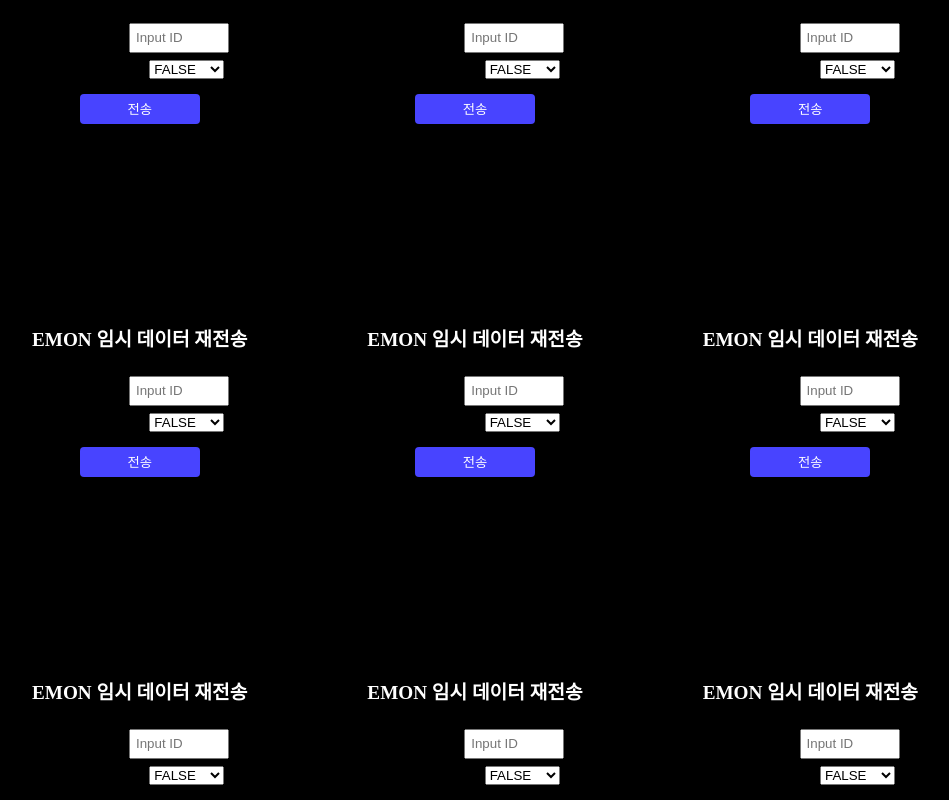
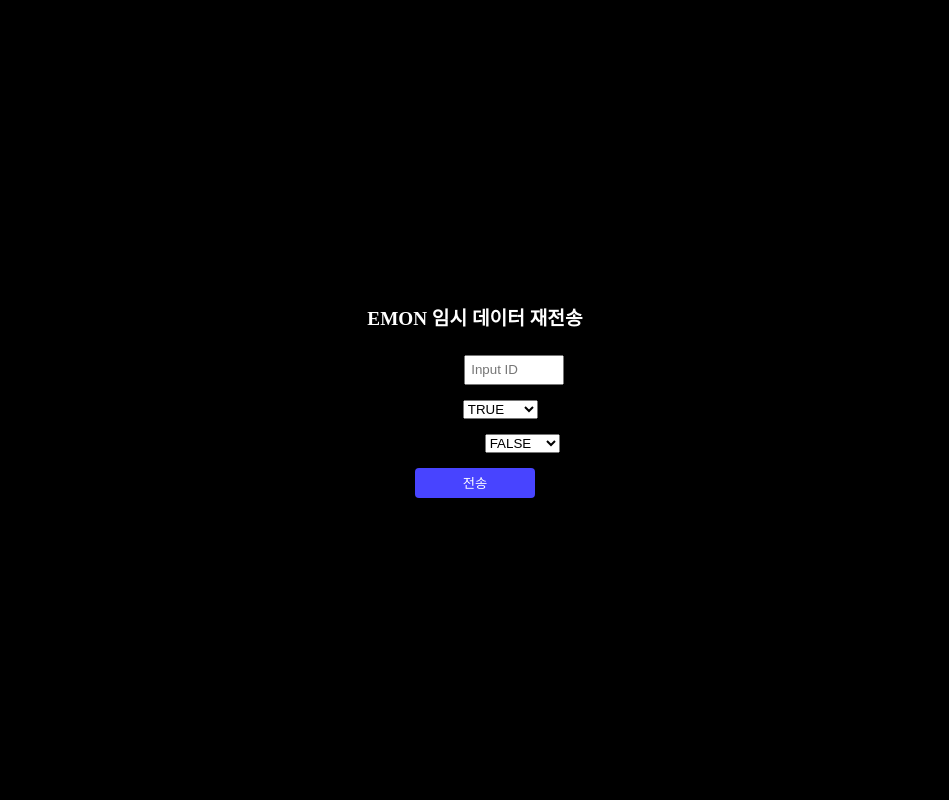
Before and after one commit to sejung1218/test-button, a Next.js app: page /nine in a window 1280 px wide. Shown: the whole page, without its empty margins (165-1114 px from the left). Built offline with nearby package versions, Linux system fonts and the light colour scheme.

Commit message:
IsTest 추가

```diff
--- a/src/components/one/index.tsx
+++ b/src/components/one/index.tsx
@@ -2,37 +2,50 @@ import styled from '@emotion/styled';
 import axios from 'axios';
 import {useQuery, useQueryClient} from 'react-query';
 import {useFormik} from "formik";
+import * as Yup from 'yup';
 
 interface ButtonState {
   userAgentPk: string;
+  isTest: boolean;
   isEmonSend: boolean;
 }
 
-export default function One(props: ButtonState) {
+export default function One() {
 
   const queryClient = useQueryClient();
+  const validationSchema = Yup.object().shape({
+    userAgentPk: Yup.string().required('ID를 입력해주세요.'), // 사용자 ID 필수 입력
+  });
 
   const formik = useFormik<ButtonState>({
     initialValues: {
       userAgentPk: '',
+      isTest: true, // 추가한 부분
       isEmonSend: false,
     },
-    onSubmit: async (values) => {
+    validationSchema,
+    onSubmit: async (values, {setSubmitting}) => {
       try {
         queryClient.removeQueries('testEmonGet');
+        await validationSchema.validate(values, {abortEarly: false});
         console.log('input values:', values);
+        console.log('test1')
         if (values.userAgentPk) {
-          const testEmonPut
-            = await axios.put(`/emon/score/?userAgentPk=${values.userAgentPk}&isEmonSend=${values.isEmonSend}`, {
+          const submitUrl = `/emon/score/?userAgentPk=${values.userAgentPk}&isTest=${values.isTest}&isEmonSend=${values.isEmonSend}`;
+          const testEmonPut = await axios.put(submitUrl, {
             ...values,
           });
           console.log('test emon "PUT" data (userAgentPk O) : ', testEmonPut);
+          window.open('https://www.naver.com');
+          window.open('https://www.google.com');
         } else {
           const testEmonPut = await axios.put(`/emon/score`)
           console.log('test emon "PUT" data (userAgentPk X)  : ', testEmonPut);
         }
       } catch (error) {
         console.error('Error submitting form:', error);
+      } finally {
+        setSubmitting(false); // 전송 완료 후 상태 변경
       }
     },
   });
@@ -41,7 +54,7 @@ export default function One(props: ButtonState) {
       <form onSubmit={formik.handleSubmit}>
         <TitleEmon>EMON 임시 데이터 재전송</TitleEmon>
         <div
-          style={{display: 'flex', gap: '5px', justifyContent: 'center', alignItems: 'center', marginBottom: '7px'}}>
+          style={{display: 'flex', gap: '5px', justifyContent: 'center', alignItems: 'center', marginBottom: '15px'}}>
           <InputSpan>수강생 ID : </InputSpan>
           <StyledInput
             type="text"
@@ -53,6 +66,46 @@ export default function One(props: ButtonState) {
             value={formik.values.userAgentPk}
           />
         </div>
+        {formik.touched.userAgentPk && formik.errors.userAgentPk ? (
+          <div style={{
+            color: 'red',
+            display: 'flex',
+            justifyContent: 'center',
+            alignItems: 'center',
+            marginBottom: '15px'
+          }}>{formik.errors.userAgentPk}</div>
+        ) : null}
+        {/**/}
+        <div
+          style={{
+            display: 'flex',
+            gap: '5px',
+            justifyContent: 'center',
+            alignItems: 'center',
+            marginBottom: '15px',
+          }}
+        >
+          <label>
+            <InputSpan>isTest : </InputSpan>
+            <select
+              id="isTest"
+              name="isTest"
+              onChange={formik.handleChange}
+              onBlur={formik.handleBlur}
+              value={formik.values.isTest.toString()}
+              style={{
+                marginLeft: '5px',
+                width: '75px',
+              }}
+            >
+              <option style={{width: '35px'}} value={true.toString()}>
+                TRUE
+              </option>
+              <option value={false.toString()}>FALSE</option>
+            </select>
+          </label>
+        </div>
+        {/**/}
         <div
           style={{display: 'flex', gap: '5px', justifyContent: 'center', alignItems: 'center', marginBottom: '15px'}}>
           <label>
@@ -80,6 +133,7 @@ export default function One(props: ButtonState) {
     </TestButtonWrapper>
   );
 }
+
 const TestButtonWrapper = styled.div`
   margin: 0 auto;
   padding: 40px 0;
@@ -87,6 +141,8 @@ const TestButtonWrapper = styled.div`
   flex-direction: column;
   align-items: center;
   justify-content: center;
+  width: 100vw;
+  height: 100vh;
   background-color: black;
 `;
 
--- a/src/pages/_app.tsx
+++ b/src/pages/_app.tsx
@@ -1,12 +1,15 @@
 import '@/styles/globals.css';
-import type { AppProps } from 'next/app';
-import { QueryClient, QueryClientProvider } from 'react-query';
+import type {AppProps} from 'next/app';
+import {QueryClient, QueryClientProvider} from 'react-query';
+import One from "@/components/one";
 
-export default function App({ Component, pageProps }: AppProps) {
+
+export default function App({Component, pageProps}: AppProps) {
   const queryClient = new QueryClient();
   return (
     <QueryClientProvider client={queryClient}>
-      <Component {...pageProps} />
+      {/*<Component {...pageProps} />*/}
+      <One/>
     </QueryClientProvider>
   );
 }
--- a/src/pages/nine/index.tsx
+++ b/src/pages/nine/index.tsx
@@ -11,17 +11,15 @@ export default function Nine(props: ButtonState) {
   return (
     <TestButtonWrapper>
       <GridContainer>
-        <One isEmonSend={props.isEmonSend} userAgentPk={props.userAgentPk}/>
-        <One isEmonSend={props.isEmonSend} userAgentPk={props.userAgentPk}/>
-        <One isEmonSend={props.isEmonSend} userAgentPk={props.userAgentPk}/>
-
-        <One isEmonSend={props.isEmonSend} userAgentPk={props.userAgentPk}/>
-        <One isEmonSend={props.isEmonSend} userAgentPk={props.userAgentPk}/>
-        <One isEmonSend={props.isEmonSend} userAgentPk={props.userAgentPk}/>
-
-        <One isEmonSend={props.isEmonSend} userAgentPk={props.userAgentPk}/>
-        <One isEmonSend={props.isEmonSend} userAgentPk={props.userAgentPk}/>
-        <One isEmonSend={props.isEmonSend} userAgentPk={props.userAgentPk}/>
+        <One/>
+        <One/>
+        <One/>
+        <One/>
+        <One/>
+        <One/>
+        <One/>
+        <One/>
+        <One/>
       </GridContainer>
     </TestButtonWrapper>
   );
```
